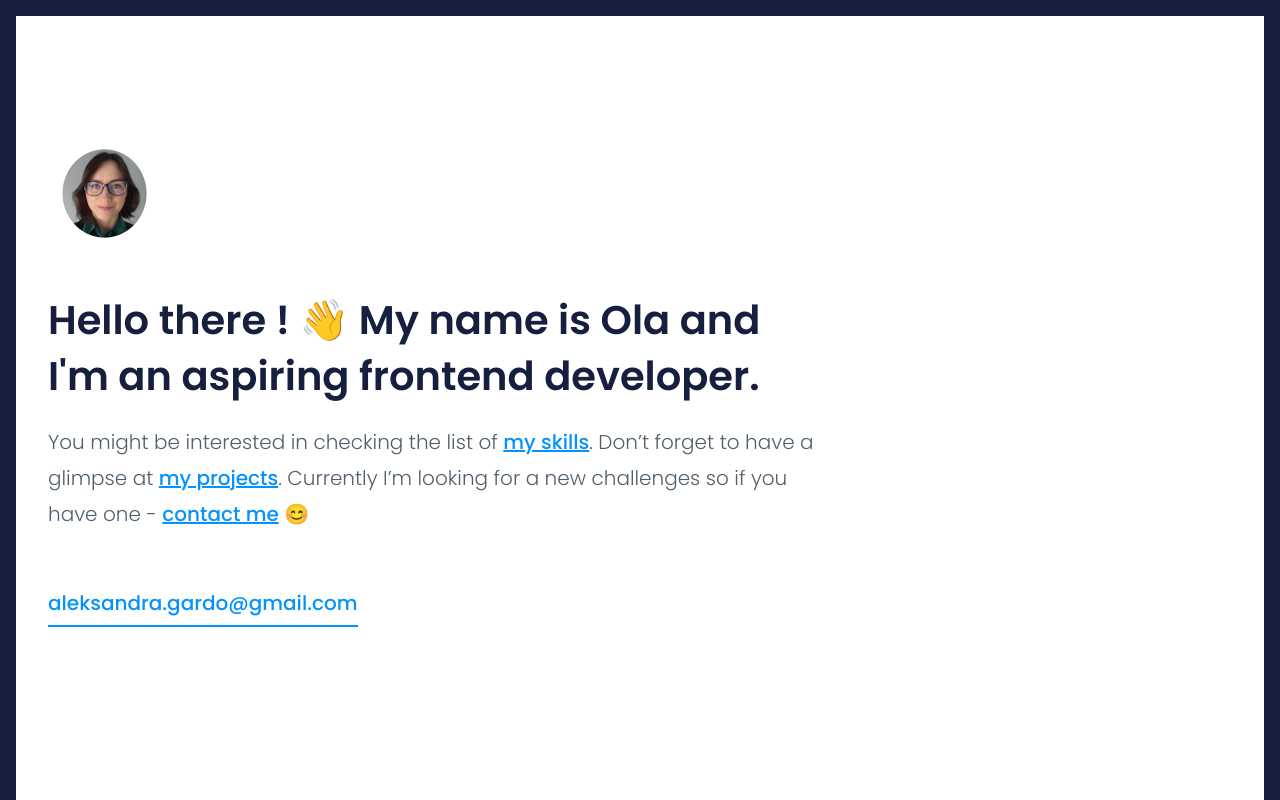
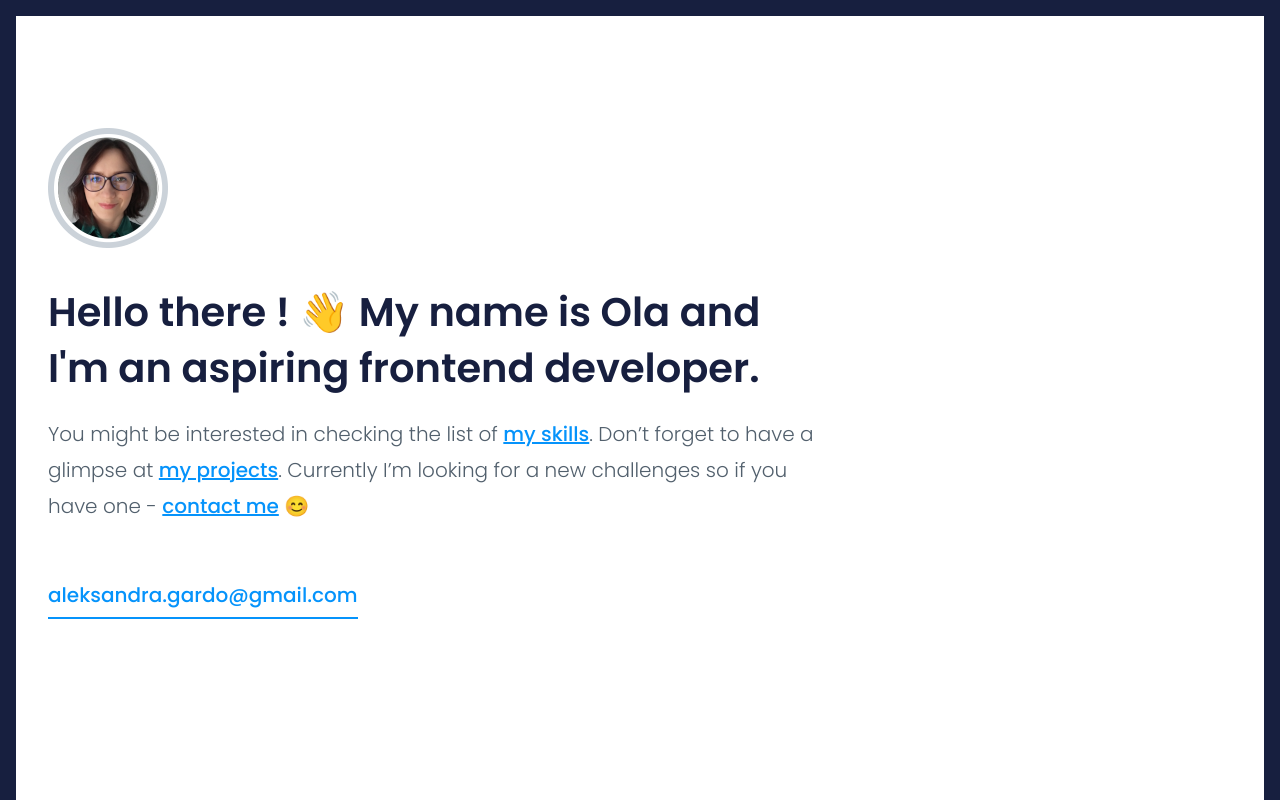
Before and after one commit to Atanvarde/Atanvarde.github.io, a website: page src/content/index.html in a window 1280 px wide. Shown: the top 800 px of the page. Drawn offline with nearby package versions, Linux system fonts and the light colour scheme; files that its build step writes are made by us from their sources; files whose address does not match are found by name.

Commit message:
feat: border added to avatar

```diff
--- a/src/content/index.html
+++ b/src/content/index.html
@@ -34,7 +34,7 @@
   <body>
     <main>
       <section class="hero">
-        <img class="hero__image" src="assets/img/avatar-me.png" alt="Ola Gardo"/>
+        <img class="hero__image" src="assets/img/avatar_border.png" alt="Ola Gardo"/>
         <h1 class="hero__title">Hello there ! 👋 My name is Ola and I'm an aspiring frontend developer.</h1>
         <p class="hero__description">You might be interested in checking the list of <a class="hero__link" href="#my-skills">my skills</a>. Don’t forget to have a glimpse at <a class="hero__link" href="#my-projects">my projects</a>. Currently I’m looking for a new challenges so if you have one - <a class="hero__link" href="#contact">contact me</a> 😊</p>
         <a class="hero__mail" href="mailto:aleksandra.gardo@gmail.com">aleksandra.gardo@gmail.com</a>
--- a/src/scss/modules/hero.scss
+++ b/src/scss/modules/hero.scss
@@ -10,6 +10,10 @@
         line-height: 2.25rem;
         margin-bottom: 3.75rem;
         max-width: 780px;
+    }
+    &__image {
+        height: 120px;
+        width: 120px;
     }
     &__mail {
         border-bottom: 2px solid $blue;
@@ -33,6 +37,6 @@
         font-size: 2.5rem;
         line-height: 3.5rem;
         max-width: 780px;
-        margin-bottom: 1rem;
+        margin: 2rem 0 1rem;
     }
 }
```
Also changed, not shown: src/assets/img/avatar_border.png (added).
